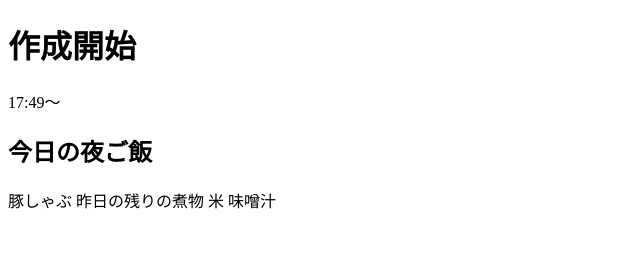
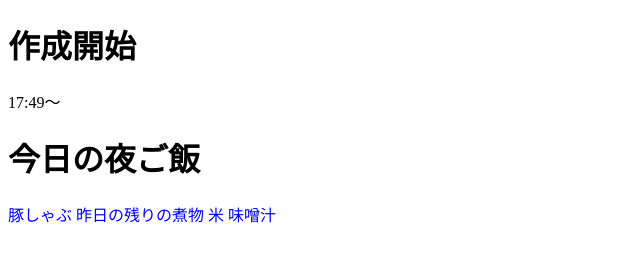
Before and after one commit to s1290020/html, a plain HTML site: page index.html in a window 1280 px wide. Shown: the whole page, without its empty margins (0-640 px from the left). Drawn offline with Linux system fonts and the light colour scheme.

Commit message:
Update index.html

```diff
--- a/index.html
+++ b/index.html
@@ -6,11 +6,12 @@
 </head>
 <body>
   <h1>作成開始</h1>
-    17:49〜
-    <h2>今日の夜ご飯</h2>
+    <font size="3">17:49〜</font>
+    <h1>今日の夜ご飯</h1>
+  <font color="blue">
       豚しゃぶ
       昨日の残りの煮物
       米
-    味噌汁
+      味噌汁</font>
 </body>
 </html>
```
